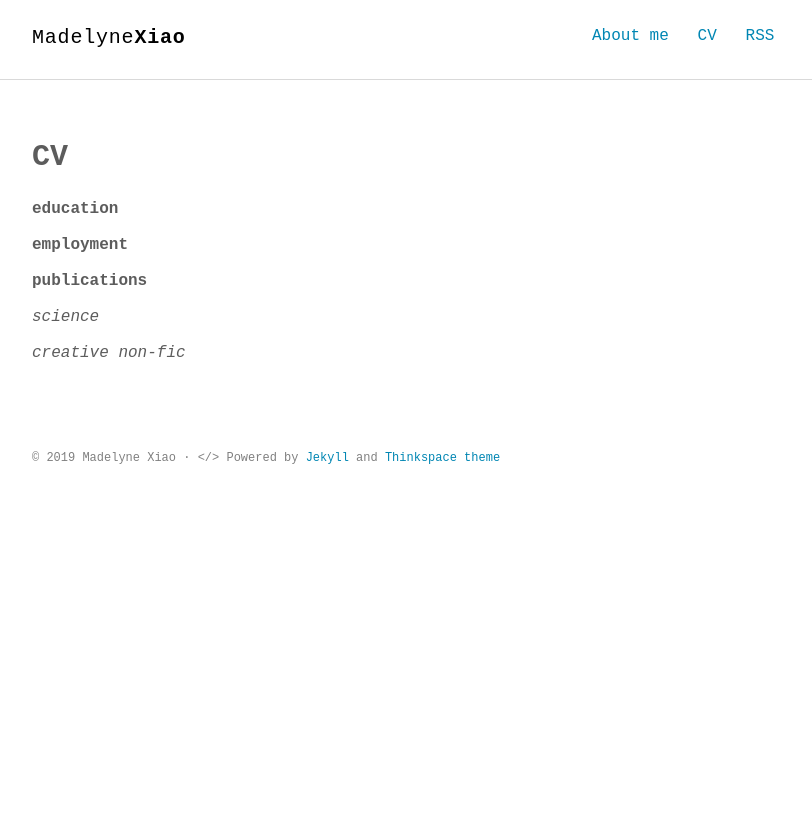
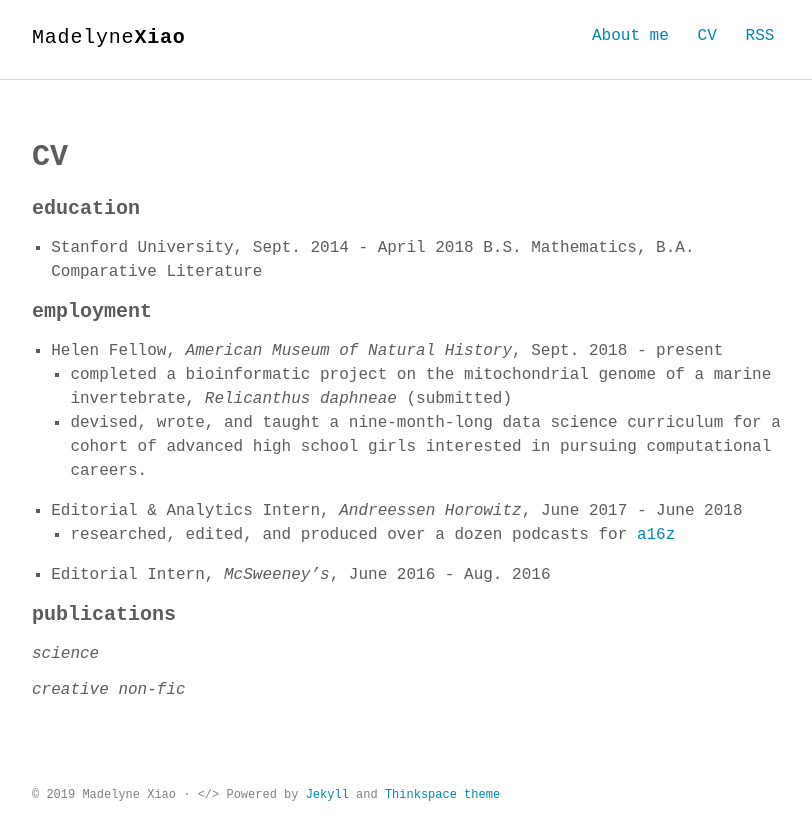
Before and after one commit to madelyne/madelyne.github.io, a Jekyll site: the page built from cv.md, in a window 1280 px wide. Shown: the top 840 px of the page, without its empty margins (232-1044 px from the left). Built offline with Jekyll 4.4.1, drawn with Linux system fonts in a browser that asks for light colours; some web fonts are replaced.

Commit message:
updated cv

```diff
--- a/cv.md
+++ b/cv.md
@@ -4,13 +4,20 @@ title: CV
 permalink: /cv/
 ---
 
-**education**
+#### education
+* Stanford University, Sept. 2014 - April 2018
+  B.S. Mathematics, B.A. Comparative Literature
 
+#### employment
+* Helen Fellow, _American Museum of Natural History_, Sept. 2018 - present
+	- completed a bioinformatic project on the mitochondrial genome of a marine invertebrate, _Relicanthus daphneae_ (submitted)
+	- devised, wrote, and taught a nine-month-long data science curriculum for a cohort of advanced high school girls interested in pursuing computational careers.
+* Editorial & Analytics Intern, _Andreessen Horowitz_, June 2017 - June 2018
+	- researched, edited, and produced over a dozen podcasts for [a16z](a16z.com)
 
-**employment**
+* Editorial Intern, _McSweeney's_, June 2016 - Aug. 2016
 
-
-**publications**
+#### publications
 
 _science_
 
```
